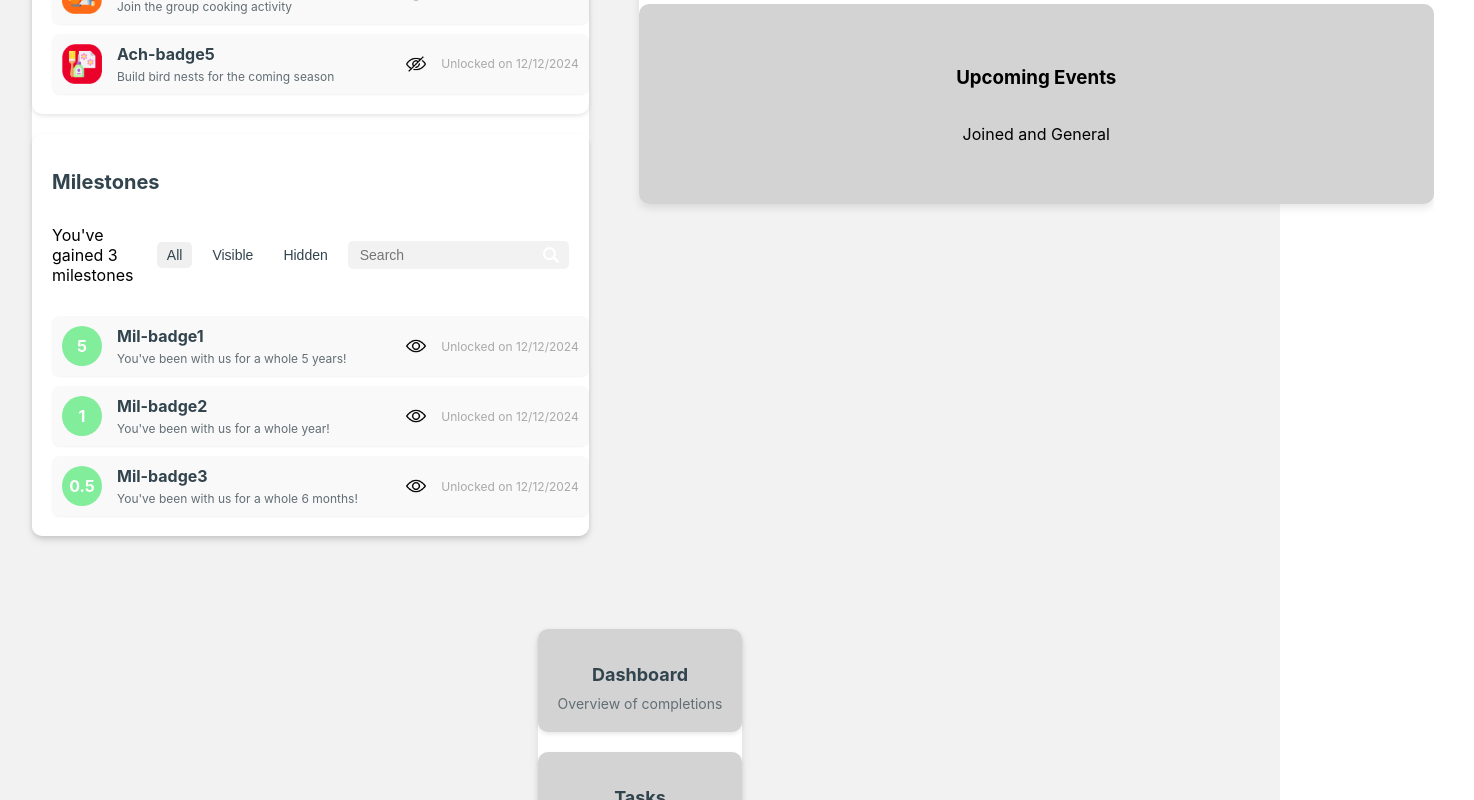
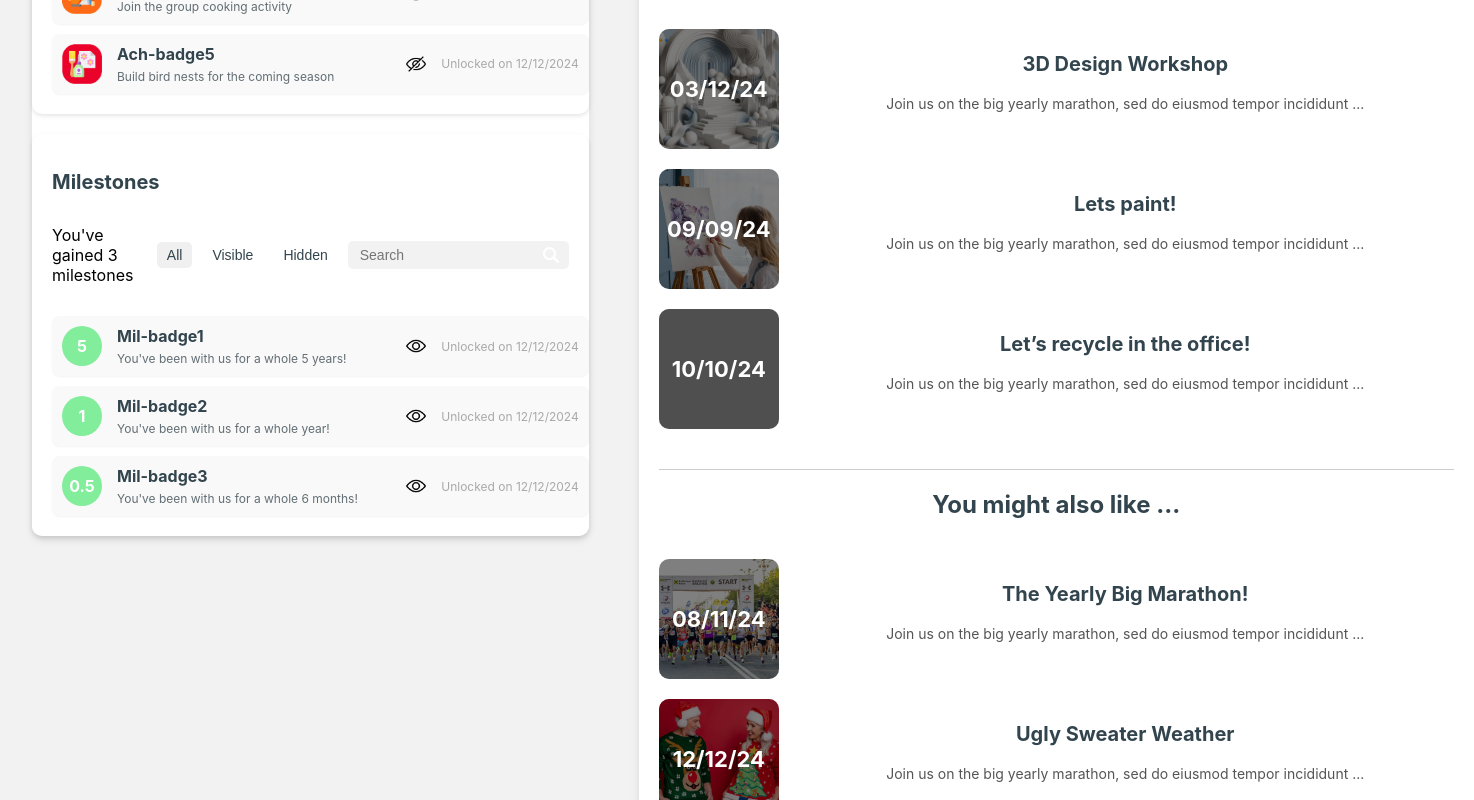
Before and after one commit to ZoT1YaK/unified-platform, a React (Create React App) app in the folder frontend/: page /profile in a window 1280 px wide. Shown: the part 700-1500 px from the top of the page, 1474 px wide, since content can reach past the window. Built offline with nearby package versions, Linux system fonts and the light colour scheme; grey boxes are pictures that could not be loaded.

Commit message:
Activity component and imported events

```diff
--- /dev/null
+++ b/frontend/src/components/Activity/Activity.css
@@ -0,0 +1,12 @@
+.activity {
+    background-color: #d3d3d3;
+    width: 100%;
+    /* Match container width */
+    height: 150px;
+    display: flex;
+    flex-direction: column;
+    justify-content: center;
+    align-items: center;
+    border-radius: 10px;
+    text-align: center;
+}
--- /dev/null
+++ b/frontend/src/components/Activity/Activity.js
@@ -0,0 +1,13 @@
+import React from 'react';
+import './Activity.css';
+
+const Activity = () => {
+    return (
+        <div className="activity">
+            <h3>Activity</h3>
+            <p>Most recent to the top</p>
+        </div>
+    );
+};
+
+export default Activity;
--- a/frontend/src/components/EmployeeProfile/EmployeeProfile.css
+++ b/frontend/src/components/EmployeeProfile/EmployeeProfile.css
@@ -100,33 +100,38 @@
     margin-top: 20px;
 }
 
-/* Activity Box */
-.activity {
-    background-color: #d3d3d3;
-    width: 100%;
-    /* Match container width */
-    height: 150px;
+.employee-profile-page .events-gray-box {
+    width: 795px;
+    height: auto;
+    margin-top: 5px;
+    background-color: #fff;
+    border-radius: 10px;
+    padding: 20px;
+    overflow-y: auto;
+    order: 6;
+  }
+
+  .employee-profile-page .events-list {
     display: flex;
     flex-direction: column;
-    justify-content: center;
-    align-items: center;
-    border-radius: 10px;
-    text-align: center;
-}
+  }
 
-/* Events Box */
-.events {
-    background-color: #d3d3d3;
-    width: 100%;
-    /* Match container width */
-    height: 200px;
-    display: flex;
-    flex-direction: column;
-    justify-content: center;
-    align-items: center;
-    border-radius: 10px;
-    text-align: center;
-}
+  .employee-profile-page .events-gray-box hr {
+    border: none;
+    border-top: 1px solid #ccc;
+    margin: 20px 0;
+  }
+
+  .employee-profile-page .events-gray-box h2 {
+    font-weight: bold;
+    color: #32444D;
+  }
+
+  .employee-profile-page .events-gray-box h2+.events-list {
+    margin-top: 10px;
+    padding-top: 20px;
+  }
+
 
 /* Right column*/
 /* Individual Sections (Dashboard and Tasks) */
--- a/frontend/src/components/EmployeeProfile/EmployeeProfile.js
+++ b/frontend/src/components/EmployeeProfile/EmployeeProfile.js
@@ -7,6 +7,8 @@ import Milestones from '../Milestones/Milestones';
 import EmployeeDetails from '../EmployeeDetails/EmployeeDetails';
 import Datamind from '../Datamind/Datamind';
 import Analytics from '../Analytics/Analytics';
+import Activity from '../Activity/Activity';
+import EventCard from '../EventCard/EventCard';
 
 const EmployeeProfile = () => {
     const [filter, setFilter] = useState("All");
@@ -54,6 +56,61 @@ const EmployeeProfile = () => {
             );
         }
     };
+    // Mock data for events (to be replaced by backend data later)
+    const events = [
+        {
+            thumbnail: '/PaintingEvent.png',
+            date: '09/09/24',
+            title: 'Lets paint!',
+            description: 'Join us on the big yearly marathon, sed do eiusmod tempor incididunt ...',
+            location: 'My Region',
+        },
+        {
+            thumbnail: '/RecycleEvent.jpeg',
+            date: '10/10/24',
+            title: 'Let’s recycle in the office!',
+            description: 'Join us on the big yearly marathon, sed do eiusmod tempor incididunt ...',
+            location: 'My Region',
+        },
+        {
+            thumbnail: '/UglySweaterEvent.jpg',
+            date: '12/12/24',
+            title: 'Ugly Sweater Weather',
+            description: 'Join us on the big yearly marathon, sed do eiusmod tempor incididunt ...',
+            location: 'Other Region',
+        },
+        {
+            thumbnail: '/MarathonEvent.jpg',
+            date: '08/11/24',
+            title: 'The Yearly Big Marathon!',
+            description: 'Join us on the big yearly marathon, sed do eiusmod tempor incididunt ...',
+            location: 'Other Region',
+        },
+        {
+            thumbnail: '/WorkshopEvent.png',
+            date: '03/12/24',
+            title: '3D Design Workshop',
+            description: 'Join us on the big yearly marathon, sed do eiusmod tempor incididunt ...',
+            location: 'My Region',
+        },
+    ];
+
+    // Separate events by location
+    const myRegionEvents = events.filter(event => event.location === 'My Region');
+    const otherRegionEvents = events.filter(event => event.location !== 'My Region');
+
+    // Sort by date (earliest first)
+    const sortByDate = (eventA, eventB) => {
+        const dateA = new Date(eventA.date);
+        const dateB = new Date(eventB.date);
+        return dateA - dateB;
+    };
+
+    const sortedMyRegionEvents = myRegionEvents.sort(sortByDate);
+    const sortedOtherRegionEvents = otherRegionEvents.sort(sortByDate);
+
+    // Randomly display some other region events
+    const randomOtherRegionEvents = sortedOtherRegionEvents.slice(0, 2);
 
 
     return (
@@ -103,14 +160,34 @@ const EmployeeProfile = () => {
 
                     {/* Activity and Events */}
                     <div className="activity-events-container">
-                        <div className="activity">
-                            <h3>Activity</h3>
-                            <p>Most recent to the top</p>
+                        <Activity />
+
+                        <div className="events-gray-box">
+                        <div className="events-list">
+                            {sortedMyRegionEvents.map((event, index) => (
+                                <EventCard
+                                    key={index}
+                                    thumbnail={event.thumbnail}
+                                    date={event.date}
+                                    title={event.title}
+                                    description={event.description}
+                                />
+                            ))}
                         </div>
-                        <div className="events">
-                            <h3>Upcoming Events</h3>
-                            <p>Joined and General</p>
+                        <hr />
+                        <h2>You might also like ...</h2>
+                        <div className="events-list">
+                            {randomOtherRegionEvents.map((event, index) => (
+                                <EventCard
+                                    key={index}
+                                    thumbnail={event.thumbnail}
+                                    date={event.date}
+                                    title={event.title}
+                                    description={event.description}
+                                />
+                            ))}
                         </div>
+                    </div>
                     </div>
                 </div>
             </div>
```
